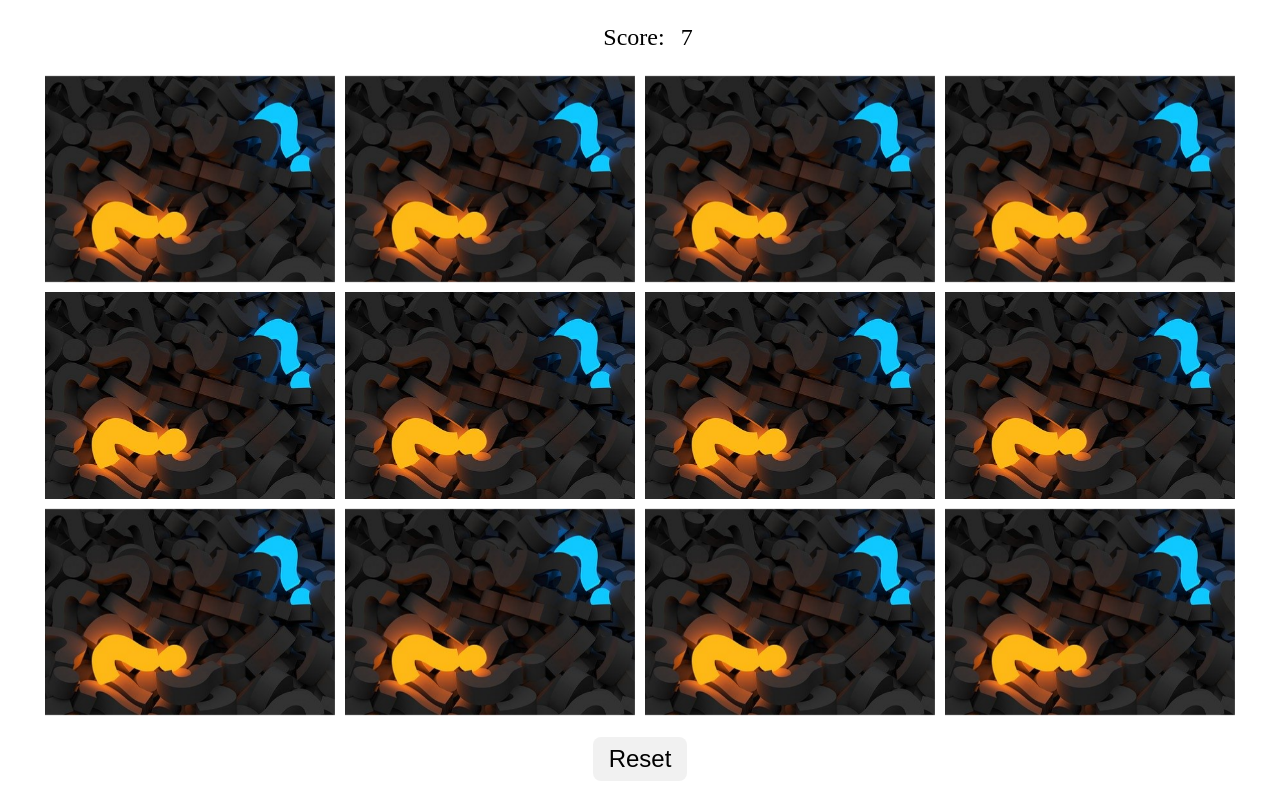
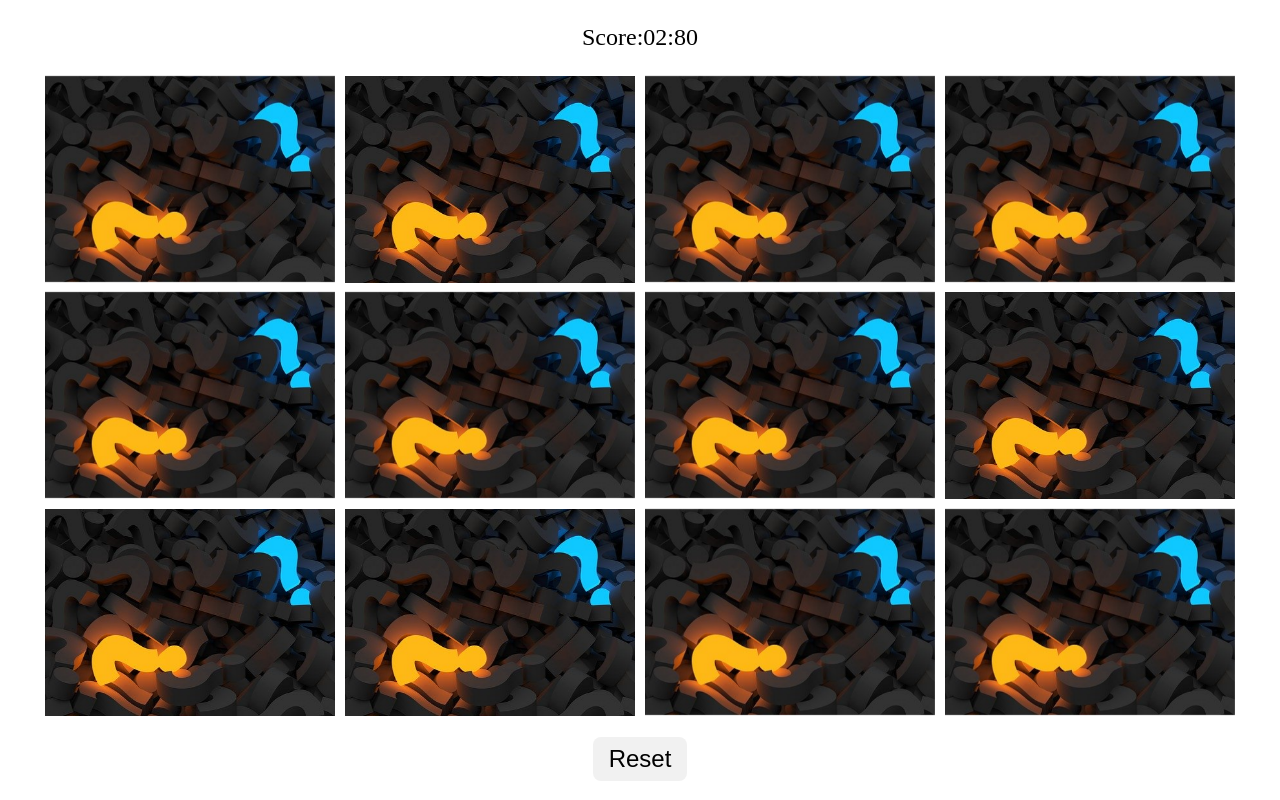
Before and after one commit to Abu-Sadeed/Components, a plain HTML site: page #17 Memory Card Game/index.html in a window 1280 px wide. Both pictures are taken after a click on the button "Reset". Drawn offline with Linux system fonts and the light colour scheme.

Commit message:
changed score format from number to seconds

```diff
--- a/#17 Memory Card Game/app.js
+++ b/#17 Memory Card Game/app.js
@@ -1,27 +1,56 @@
 const memoryCard = document.querySelectorAll(".memory-card");
 const reset = document.querySelector("#reset-btn");
-const timer = document.querySelector(".timer");
+const appendTens = document.getElementById("tens");
+const appendSeconds = document.getElementById("seconds");
 let cardIsFlipped = false;
 let lockBoard = false;
 let firstCard, secondCard;
 let time = 0;
+let timerInterval;
+let seconds = 0;
+let tens = 0;
 
 const startTimer = function () {
-  let interval = setInterval(() => {
-    time++;
-    timer.textContent = time;
-    console.log(time);
-  }, 1000);
+  tens++;
+
+  if (tens <= 9) {
+    appendTens.innerHTML = "0" + tens;
+  }
+
+  if (tens > 9) {
+    appendTens.innerHTML = tens;
+  }
+
+  if (tens > 99) {
+    seconds++;
+    appendSeconds.innerHTML = "0" + seconds;
+    tens = 0;
+    appendTens.innerHTML = "0" + 0;
+  }
+
+  if (seconds > 9) {
+    appendSeconds.innerHTML = seconds;
+  }
 };
 
-startTimer();
+const countScore = function () {
+  clearInterval(timerInterval);
+  timerInterval = setInterval(startTimer, 10);
+};
 
-const stopTimer = function () {
-  clearInterval(interval);
+countScore();
+
+const resetTimer = function () {
+  clearInterval(timerInterval);
+  tens = "00";
+  seconds = "00";
+  appendTens.innerHTML = tens;
+  appendSeconds.innerHTML = seconds;
+  countScore();
 };
 
 reset.addEventListener("click", () => {
-  stopTimer();
+  resetTimer();
   memoryCard.forEach((card) => {
     card.classList.remove("flip");
     card.addEventListener("click", flipCard);
--- a/#17 Memory Card Game/index.html
+++ b/#17 Memory Card Game/index.html
@@ -8,8 +8,9 @@
   </head>
   <body>
     <section id="control-board">
-      <p class="score">Score:<section class="timer">0</section></p>
-
+      <p class="score">
+        Score:<span id="seconds">00</span>:<span id="tens">00</span>
+      </p>
     </section>
 
     <section class="memory-game">
```
